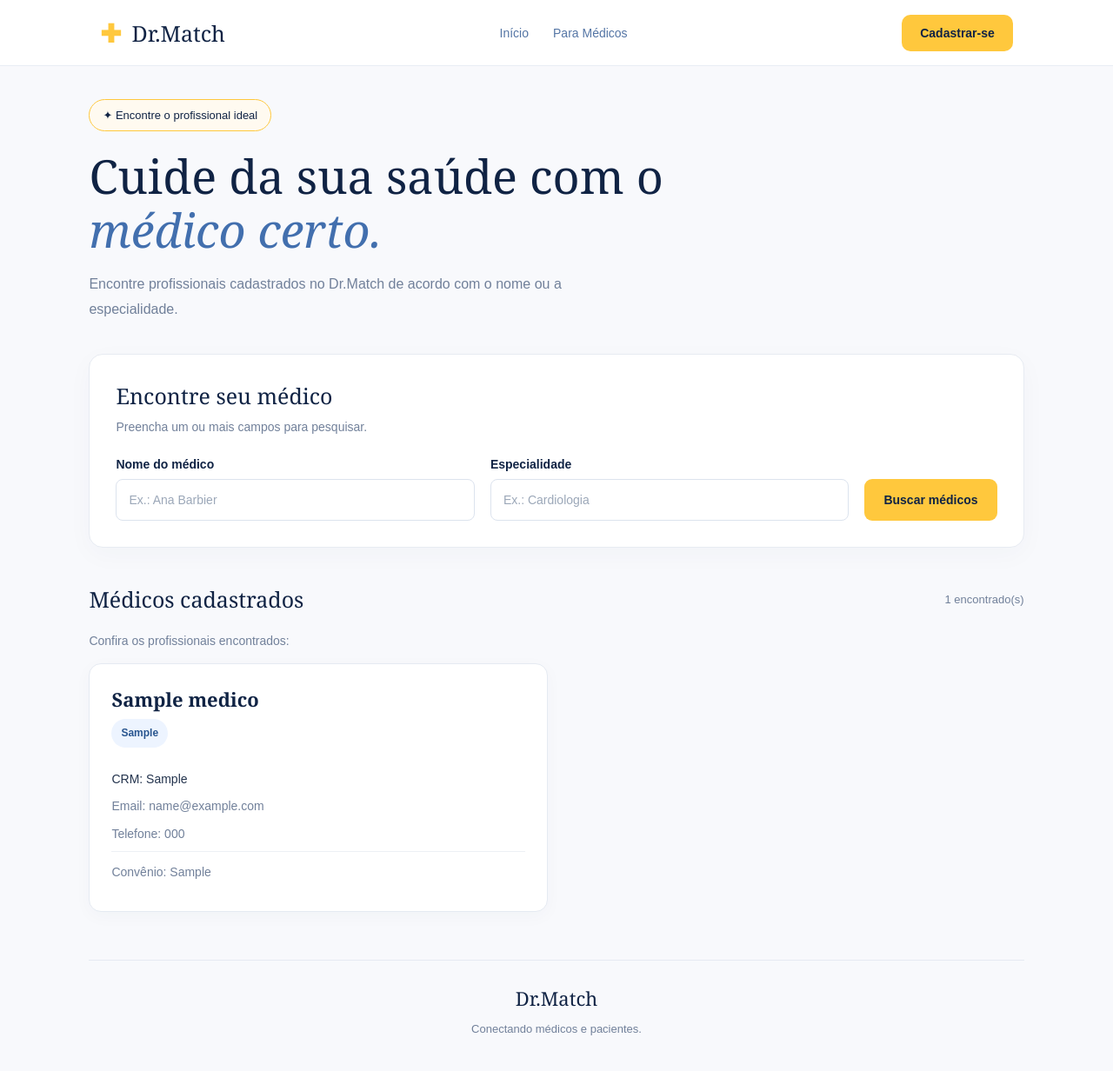
After one commit to anabarbier2/Dr.Match, a Django app: page /buscar_medico/ in a window 1280 px wide. The commit adds this page. Shown: the whole page at 87% size. Run offline with Django 5.2, Linux system fonts and the light colour scheme; tables that the repository leaves empty hold one stand-in row (values such as "Sample post").

Commit message:
Adiciona página visual de busca de médicos

```diff
--- /dev/null
+++ b/app/static/app/buscar_medico.css
@@ -0,0 +1,415 @@
+* {
+    box-sizing: border-box;
+}
+
+:root {
+    --navy: #102344;
+    --blue: #426fae;
+    --blue-dark: #28558f;
+    --yellow: #ffc83d;
+    --yellow-hover: #f2b91f;
+    --background: #f8f9fc;
+    --white: #ffffff;
+    --border: #dce3ee;
+    --text: #23334d;
+    --muted: #71809a;
+}
+
+body {
+    margin: 0;
+    font-family: Arial, Helvetica, sans-serif;
+    background: var(--background);
+    color: var(--text);
+}
+
+/* Cabeçalho */
+
+.site-header {
+    min-height: 76px;
+    padding: 14px 9%;
+    display: flex;
+    align-items: center;
+    justify-content: space-between;
+    gap: 28px;
+    background: var(--white);
+    border-bottom: 1px solid #e8edf4;
+}
+
+.brand {
+    display: flex;
+    align-items: center;
+    gap: 12px;
+    color: var(--navy);
+    font-family: Georgia, serif;
+    font-size: 25px;
+    text-decoration: none;
+    white-space: nowrap;
+}
+
+.brand-icon {
+    color: var(--yellow);
+    font-size: 29px;
+    font-weight: bold;
+}
+
+.main-nav,
+.header-actions {
+    display: flex;
+    align-items: center;
+    gap: 28px;
+}
+
+.main-nav a,
+.search-link {
+    color: #5475a5;
+    font-size: 14px;
+    text-decoration: none;
+    transition: color 0.2s;
+}
+
+.main-nav a:hover,
+.search-link:hover,
+.search-link.active {
+    color: var(--navy);
+}
+
+.header-button {
+    padding: 13px 21px;
+    border-radius: 10px;
+    background: var(--yellow);
+    color: var(--navy);
+    font-size: 14px;
+    font-weight: bold;
+    text-decoration: none;
+    transition: background 0.2s;
+}
+
+.header-button:hover {
+    background: var(--yellow-hover);
+}
+
+/* Conteúdo */
+
+.page {
+    width: min(1100px, 84%);
+    margin: 38px auto 0;
+}
+
+.back-link {
+    display: inline-block;
+    margin-bottom: 32px;
+    color: var(--blue);
+    font-size: 14px;
+    text-decoration: none;
+}
+
+.back-link:hover {
+    color: var(--blue-dark);
+}
+
+.page-heading {
+    max-width: 760px;
+    margin-bottom: 36px;
+}
+
+.eyebrow {
+    display: inline-block;
+    margin-bottom: 20px;
+    padding: 10px 15px;
+    border: 1px solid var(--yellow);
+    border-radius: 30px;
+    background: #fffaf0;
+    color: var(--navy);
+    font-size: 13px;
+}
+
+.page-heading h1 {
+    margin: 0 0 18px;
+    color: var(--navy);
+    font-family: Georgia, "Times New Roman", serif;
+    font-size: clamp(36px, 5vw, 54px);
+    font-weight: normal;
+    line-height: 1.15;
+}
+
+.page-heading h1 span {
+    color: var(--blue);
+    font-style: italic;
+}
+
+.page-heading > p {
+    max-width: 650px;
+    color: var(--muted);
+    font-size: 16px;
+    line-height: 1.8;
+}
+
+/* Formulário de pesquisa */
+
+.search-section {
+    margin-bottom: 42px;
+    padding: 30px;
+    border: 1px solid #e7ebf2;
+    border-radius: 16px;
+    background: var(--white);
+    box-shadow: 0 8px 30px #20375408;
+}
+
+.section-heading {
+    margin-bottom: 24px;
+}
+
+.section-heading h2,
+.results-heading h2 {
+    margin: 0 0 8px;
+    color: var(--navy);
+    font-family: Georgia, "Times New Roman", serif;
+    font-size: 25px;
+    font-weight: normal;
+}
+
+.section-heading p {
+    margin: 0;
+    color: var(--muted);
+    font-size: 14px;
+    line-height: 1.6;
+}
+
+.search-form {
+    display: grid;
+    grid-template-columns: minmax(0, 1fr) minmax(0, 1fr) auto;
+    align-items: end;
+    gap: 18px;
+}
+
+.field {
+    display: flex;
+    flex-direction: column;
+    gap: 9px;
+}
+
+.field label {
+    color: var(--navy);
+    font-size: 14px;
+    font-weight: bold;
+}
+
+.field input {
+    width: 100%;
+    min-height: 48px;
+    padding: 13px 14px;
+    border: 1px solid var(--border);
+    border-radius: 8px;
+    outline: none;
+    background: var(--white);
+    color: var(--text);
+    font-family: inherit;
+    font-size: 14px;
+    transition: border-color 0.2s, box-shadow 0.2s;
+}
+
+.field input::placeholder {
+    color: #9ba7b8;
+}
+
+.field input:focus {
+    border-color: var(--blue);
+    box-shadow: 0 0 0 3px #426fae18;
+}
+
+.button {
+    min-height: 48px;
+    padding: 13px 22px;
+    border: none;
+    border-radius: 9px;
+    font-family: inherit;
+    font-size: 14px;
+    font-weight: bold;
+    cursor: pointer;
+    transition: background 0.2s, transform 0.2s;
+}
+
+.button-primary {
+    background: var(--yellow);
+    color: var(--navy);
+}
+
+.button-primary:hover {
+    background: var(--yellow-hover);
+    transform: translateY(-1px);
+}
+
+/* Resultados */
+
+.results-section {
+    min-height: 220px;
+    margin-bottom: 55px;
+}
+
+.results-heading {
+    display: flex;
+    align-items: center;
+    justify-content: space-between;
+    gap: 16px;
+    margin-bottom: 20px;
+}
+
+.results-heading h2 {
+    margin: 0;
+}
+
+.results-count {
+    color: var(--muted);
+    font-size: 13px;
+}
+
+.message {
+    color: var(--muted);
+    font-size: 14px;
+    line-height: 1.6;
+}
+
+.results {
+    display: grid;
+    grid-template-columns: repeat(2, minmax(0, 1fr));
+    gap: 20px;
+}
+
+.medico-card {
+    padding: 25px;
+    border: 1px solid #e5eaf2;
+    border-radius: 14px;
+    background: var(--white);
+    box-shadow: 0 5px 20px #20375408;
+    transition: transform 0.2s, box-shadow 0.2s;
+}
+
+.medico-card:hover {
+    transform: translateY(-3px);
+    box-shadow: 0 10px 25px #20375412;
+}
+
+.medico-card h3 {
+    margin: 0 0 8px;
+    color: var(--navy);
+    font-family: Georgia, "Times New Roman", serif;
+    font-size: 22px;
+}
+
+.medico-card .especialidade {
+    display: inline-block;
+    margin: 0 0 16px;
+    padding: 7px 11px;
+    border-radius: 20px;
+    background: #edf4ff;
+    color: var(--blue-dark);
+    font-size: 12px;
+    font-weight: bold;
+}
+
+.medico-card p {
+    margin: 9px 0;
+    color: var(--muted);
+    font-size: 14px;
+    line-height: 1.6;
+    overflow-wrap: anywhere;
+}
+
+.medico-card .crm {
+    color: var(--text);
+}
+
+.medico-card .convenio {
+    padding-top: 12px;
+    border-top: 1px solid #edf0f5;
+}
+
+.page-footer {
+    padding: 28px 0;
+    border-top: 1px solid #e5eaf2;
+    text-align: center;
+}
+
+.page-footer a {
+    color: var(--navy);
+    font-family: Georgia, "Times New Roman", serif;
+    font-size: 22px;
+    text-decoration: none;
+}
+
+.page-footer p {
+    color: var(--muted);
+    font-size: 13px;
+}
+
+/* Telas menores */
+
+@media (max-width: 850px) {
+    .site-header {
+        padding-right: 5%;
+        padding-left: 5%;
+        flex-wrap: wrap;
+    }
+
+    .main-nav,
+    .header-actions {
+        gap: 16px;
+    }
+
+    .page {
+        width: 90%;
+    }
+
+    .search-form {
+        grid-template-columns: 1fr 1fr;
+    }
+
+    .search-form button {
+        grid-column: 1 / -1;
+    }
+}
+
+@media (max-width: 560px) {
+    .site-header {
+        gap: 18px;
+    }
+
+    .main-nav {
+        display: none;
+    }
+
+    .header-actions {
+        gap: 12px;
+    }
+
+    .header-button {
+        padding: 11px 13px;
+    }
+
+    .page {
+        width: 90%;
+        margin-top: 25px;
+    }
+
+    .page-heading h1 {
+        font-size: 36px;
+    }
+
+    .search-section {
+        padding: 20px;
+    }
+
+    .search-form,
+    .results {
+        grid-template-columns: 1fr;
+    }
+
+    .search-form button {
+        grid-column: auto;
+    }
+
+    .results-heading {
+        align-items: flex-start;
+        flex-direction: column;
+    }
+}
--- /dev/null
+++ b/app/static/app/buscar_medico.js
@@ -0,0 +1,92 @@
+const formBusca = document.getElementById("formBusca");
+const campoNome = document.getElementById("busca");
+const campoEspecialidade = document.getElementById("especialidade");
+const resultados = document.getElementById("resultados");
+const mensagem = document.getElementById("mensagem");
+const contador = document.getElementById("contador");
+
+async function buscarMedicos() {
+    resultados.replaceChildren();
+    contador.textContent = "";
+    mensagem.textContent = "Buscando médicos...";
+
+    const parametros = new URLSearchParams({
+        busca: campoNome.value.trim(),
+        especialidade: campoEspecialidade.value.trim()
+    });
+
+    try {
+        const resposta = await fetch(`/medicos/?${parametros.toString()}`);
+
+        if (!resposta.ok) {
+            throw new Error("Não foi possível consultar os médicos.");
+        }
+
+        const medicos = await resposta.json();
+
+        if (!Array.isArray(medicos)) {
+            throw new Error("A resposta recebida não é válida.");
+        }
+
+        contador.textContent = `${medicos.length} encontrado(s)`;
+
+        if (medicos.length === 0) {
+            mensagem.textContent =
+                "Nenhum médico encontrado. Experimente outros termos.";
+            return;
+        }
+
+        mensagem.textContent = "Confira os profissionais encontrados:";
+
+        medicos.forEach((medico) => {
+            const cartao = document.createElement("article");
+            cartao.className = "medico-card";
+
+            const nome = document.createElement("h3");
+            nome.textContent = medico.nome;
+
+            const especialidade = document.createElement("p");
+            especialidade.className = "especialidade";
+            especialidade.textContent =
+                medico.especialidade || "Especialidade não informada";
+
+            const crm = document.createElement("p");
+            crm.className = "crm";
+            crm.textContent = `CRM: ${medico.crm}`;
+
+            const email = document.createElement("p");
+            email.textContent = `Email: ${medico.email}`;
+
+            const telefone = document.createElement("p");
+            telefone.textContent =
+                `Telefone: ${medico.telefone || "Não informado"}`;
+
+            const convenio = document.createElement("p");
+            convenio.className = "convenio";
+            convenio.textContent =
+                `Convênio: ${medico.convenio || "Não informado"}`;
+
+            cartao.append(
+                nome,
+                especialidade,
+                crm,
+                email,
+                telefone,
+                convenio
+            );
+
+            resultados.appendChild(cartao);
+        });
+    } catch (erro) {
+        mensagem.textContent =
+            "Não foi possível carregar os médicos. Tente novamente.";
+        contador.textContent = "";
+    }
+}
+
+formBusca.addEventListener("submit", (event) => {
+    event.preventDefault();
+    buscarMedicos();
+});
+
+buscarMedicos();
--- /dev/null
+++ b/app/templates/buscar_medico.html
@@ -0,0 +1,111 @@
+<!DOCTYPE html>
+<html lang="pt-BR">
+<head>
+    {% load static %}
+    <meta charset="UTF-8">
+    <meta name="viewport" content="width=device-width, initial-scale=1.0">
+
+    <title>Buscar médico | Dr.Match</title>
+
+    <link rel="stylesheet" href="{% static 'app/buscar_medico.css' %}">
+    <script src="{% static 'app/buscar_medico.js' %}" defer></script>
+</head>
+<body>
+
+    <header class="site-header">
+        <a class="brand" href="/" aria-label="Dr.Match página inicial">
+            <span class="brand-icon" aria-hidden="true">✚</span>
+            <span>Dr.Match</span>
+        </a>
+
+        <nav class="main-nav" aria-label="Navegação principal">
+            <a href="/">Início</a>
+            <a href="{% url 'pagina_cadastro' %}">Para Médicos</a>
+        </nav>
+
+        <div class="header-actions">
+            <a class="header-button" href="{% url 'pagina_cadastro' %}">
+                Cadastrar-se
+            </a>
+        </div>
+    </header>
+
+    <main class="page">
+
+
+        <section class="page-heading">
+            <span class="eyebrow">✦ Encontre o profissional ideal</span>
+
+            <h1>
+                Cuide da sua saúde com o
+                <span>médico certo.</span>
+            </h1>
+
+            <p>
+                Encontre profissionais cadastrados no Dr.Match
+                de acordo com o nome ou a especialidade.
+            </p>
+        </section>
+
+        <section class="search-section">
+            <div class="section-heading">
+                <div>
+                    <h2>Encontre seu médico</h2>
+                    <p>Preencha um ou mais campos para pesquisar.</p>
+                </div>
+            </div>
+
+            <form id="formBusca" class="search-form">
+
+                <div class="field">
+                    <label for="busca">Nome do médico</label>
+                    <input
+                        id="busca"
+                        name="busca"
+                        type="text"
+                        placeholder="Ex.: Ana Barbier"
+                        autocomplete="off"
+                    >
+                </div>
+
+                <div class="field">
+                    <label for="especialidade">Especialidade</label>
+                    <input
+                        id="especialidade"
+                        name="especialidade"
+                        type="text"
+                        placeholder="Ex.: Cardiologia"
+                        autocomplete="off"
+                    >
+                </div>
+
+                <button type="submit" class="button button-primary">
+                    Buscar médicos
+                </button>
+
+            </form>
+        </section>
+
+        <section class="results-section">
+            <div class="results-heading">
+                <h2>Médicos cadastrados</h2>
+                <span id="contador" class="results-count"></span>
+            </div>
+
+            <p id="mensagem" class="message" role="status"
+               aria-live="polite">
+                Carregando médicos...
+            </p>
+
+            <div id="resultados" class="results"></div>
+        </section>
+
+        <footer class="page-footer">
+            <a href="/">Dr.Match</a>
+            <p>Conectando médicos e pacientes.</p>
+        </footer>
+
+    </main>
+
+</body>
+</html>
--- a/app/templates/home.html
+++ b/app/templates/home.html
@@ -21,7 +21,7 @@
         <a href="#planos">Para Médicos</a>
       </nav>
       <div class="header-actions">
-        <a class="search-link" href="/medicos/">Buscar médico</a>
+        <a class="search-link" href="{% url 'buscar_medicos' %}">Buscar médico</a>
         <a class="button button-yellow button-small" href="/cadastro/">Cadastrar-se</a>
       </div>
     </div>
@@ -35,7 +35,7 @@
         <p class="hero-description">Crie seu perfil médico, gerencie sua agenda e seja encontrado por pacientes que precisam da sua especialidade.</p>
         <div class="hero-actions">
           <a class="button button-yellow" href="/cadastro/">Cadastrar meu perfil <span aria-hidden="true">→</span></a>
-          <a class="button button-outline" href="/medicos/">Ver médicos cadastrados</a>
+          <a class="button button-outline" href="{% url 'buscar_medicos' %}">Ver médicos cadastrados</a>
         </div>
         <p class="hero-note"><span aria-hidden="true">✓</span> Mais visibilidade para sua prática profissional</p>
       </div>
--- a/app/views/__init__.py
+++ b/app/views/__init__.py
@@ -2,3 +2,4 @@ from .medicoView import MedicoView
 from .csrftoken import *
 from .medicoView import pagina_cadastro
 from .home import home
+from .medicoView import pagina_buscar_medicos
--- a/app/views/medicoView.py
+++ b/app/views/medicoView.py
@@ -85,3 +85,5 @@ def obter_csrf(request):
 @ensure_csrf_cookie
 def pagina_cadastro(request):
     return render(request, 'cadastro_medico.html')
+def pagina_buscar_medicos(request):
+    return render(request, 'buscar_medico.html')
--- a/medicos/urls.py
+++ b/medicos/urls.py
@@ -10,4 +10,5 @@ urlpatterns = [
     path('csrftoken/', views.CsrfTokenView.as_view(), name='csrftoken'),
     path('csrf/', views.CsrfTokenView.as_view(), name='obter_csrf'),
     path('cadastro/', views.pagina_cadastro, name='pagina_cadastro'),
+    path('buscar_medico/', views.pagina_buscar_medicos, name='buscar_medicos'),
 ]
```
